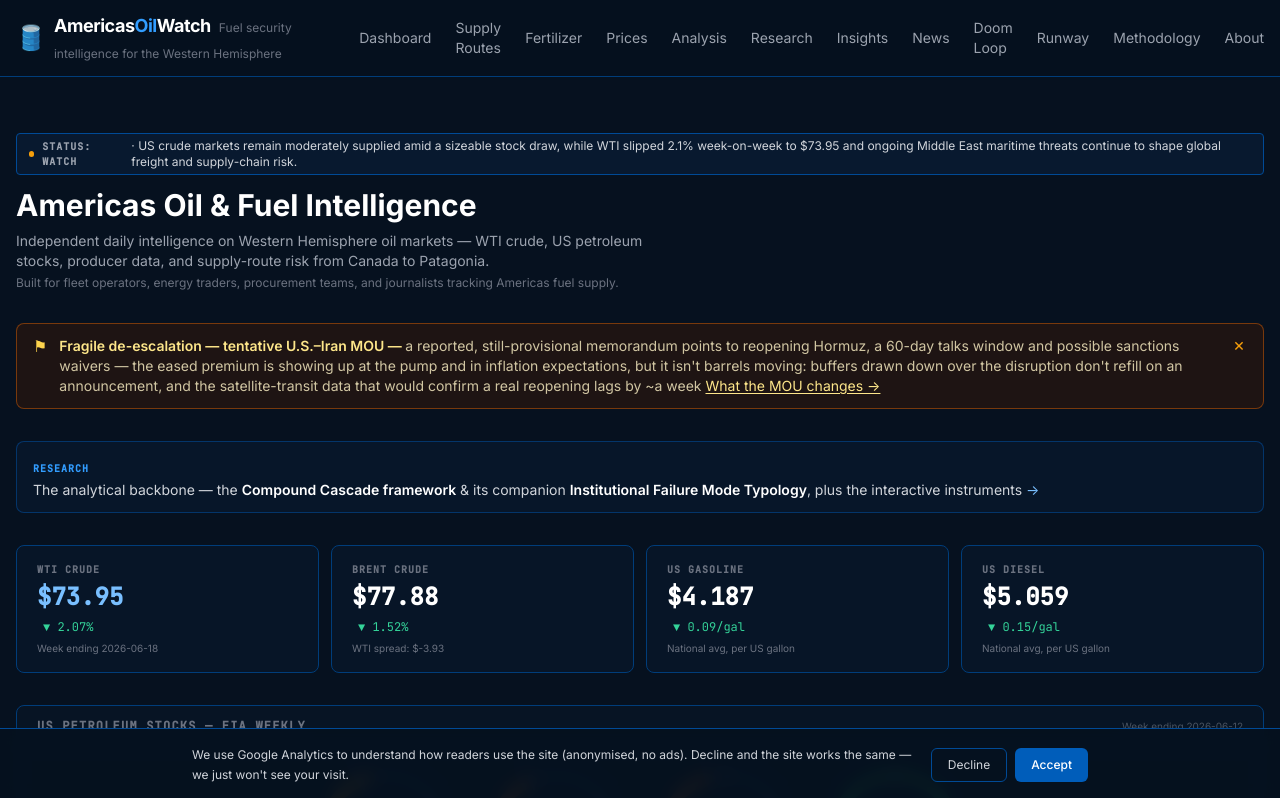
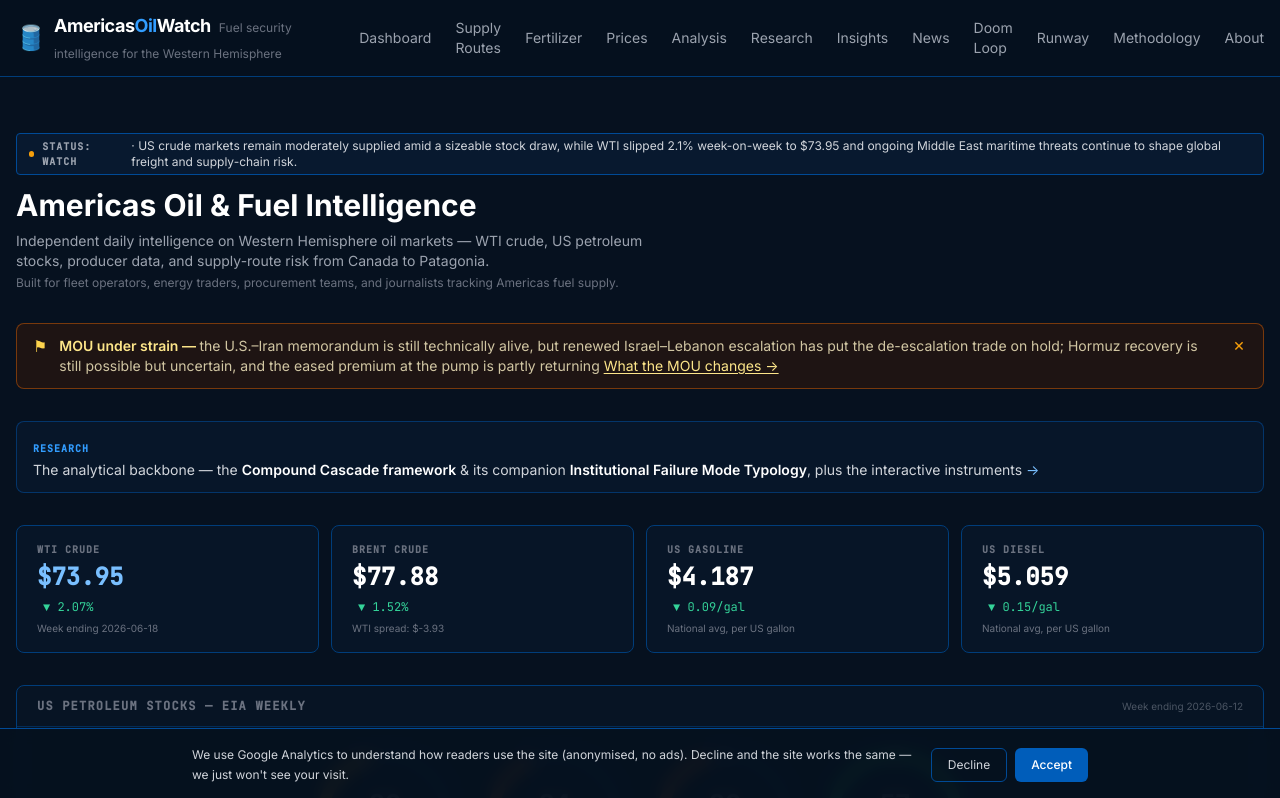
Before and after one commit to thriveuniverse/americasoilwatch.com, a Next.js app: page / in a window 1280 px wide. Shown: the top 798 px of the page. Built offline with nearby package versions, Linux system fonts and the light colour scheme; no server answers.

Commit message:
feat(mou): reframe to "under strain" after Switzerland-talks delay + Lebanon escalation
Co-Authored-By: Claude Opus 4.8 (1M context) <noreply@anthropic.com>

```diff
--- a/app/page.tsx
+++ b/app/page.tsx
@@ -113,8 +113,8 @@ export default async function HomePage() {
       {/* Disruption alert */}
       <DisruptionBanner
         tone="update"
-        headline="Fragile de-escalation — tentative U.S.–Iran MOU"
-        body="a reported, still-provisional memorandum points to reopening Hormuz, a 60-day talks window and possible sanctions waivers — the eased premium is showing up at the pump and in inflation expectations, but it isn't barrels moving: buffers drawn down over the disruption don't refill on an announcement, and the satellite-transit data that would confirm a real reopening lags by ~a week"
+        headline="MOU under strain"
+        body="the U.S.–Iran memorandum is still technically alive, but renewed Israel–Lebanon escalation has put the de-escalation trade on hold; Hormuz recovery is still possible but uncertain, and the eased premium at the pump is partly returning"
         linkLabel="What the MOU changes →"
         linkHref="/analysis/us-iran-mou-fragile-deescalation"
       />
--- a/components/DisruptionBanner.tsx
+++ b/components/DisruptionBanner.tsx
@@ -4,7 +4,7 @@ import { useState, useEffect } from 'react';
 
 // Version this key — changing it will re-show the banner even for users who dismissed it.
 // Update the date suffix whenever you update the banner content.
-const DISMISS_KEY = 'disruption-banner-v20260615';
+const DISMISS_KEY = 'disruption-banner-v20260619';
 
 interface Props {
   /** Short bold label, e.g. "Active supply disruption" */
```
Also changed, not shown: content/analysis/us-iran-mou-fragile-deescalation.md (+12 -0 lines).
